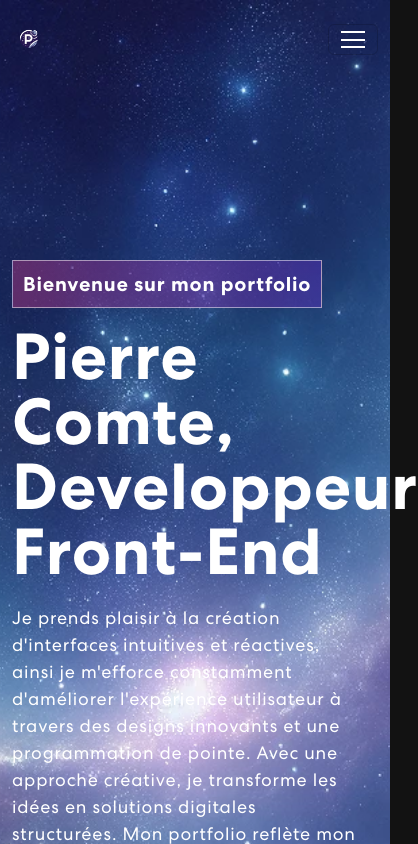
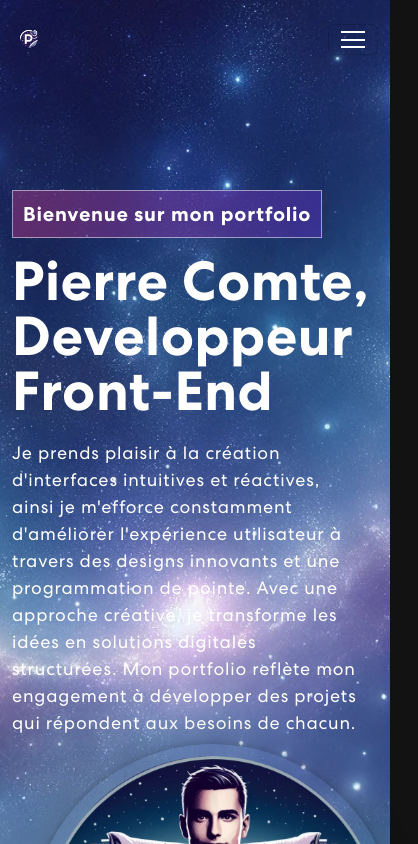
Before and after one commit to Isaenema/Mon-Portfolio, a React (Vite) app in the folder Mon-portfolio/: page / in a window 390 px wide. Shown: the top 844 px of the page, 418 px wide, since content can reach past the window. Built offline with nearby package versions, Linux system fonts and the light colour scheme.

Commit message:
dernier avant le prochain

```diff
--- a/Mon-portfolio/src/App.css
+++ b/Mon-portfolio/src/App.css
@@ -266,9 +266,9 @@ nav.navbar .navbar-toggler[aria-expanded="true"] .navbar-toggler-icon {
   display: inline-block;
 }
 .banner h1 {
-  font-size: 65px;
-  font-weight: 700;
-  letter-spacing: 0.8px;
+  font-size: 55px;
+  font-weight: 600;
+  letter-spacing: 0.5px;
   line-height: 1;
   margin-bottom: 20px;
   display: block;
@@ -613,6 +613,9 @@ nav.navbar .navbar-toggler[aria-expanded="true"] .navbar-toggler-icon {
   .contact img {
     width: 150px;
   }
+  .banner {
+    padding-top: 190px;
+  }
 }
 @media (max-width: 768px) {
   .contact img {
@@ -634,4 +637,7 @@ nav.navbar .navbar-toggler[aria-expanded="true"] .navbar-toggler-icon {
     justify-content: center;
     align-items: center;
   }
+  /* .banner {
+    padding-top: 170px;
+  } */
 }
```
